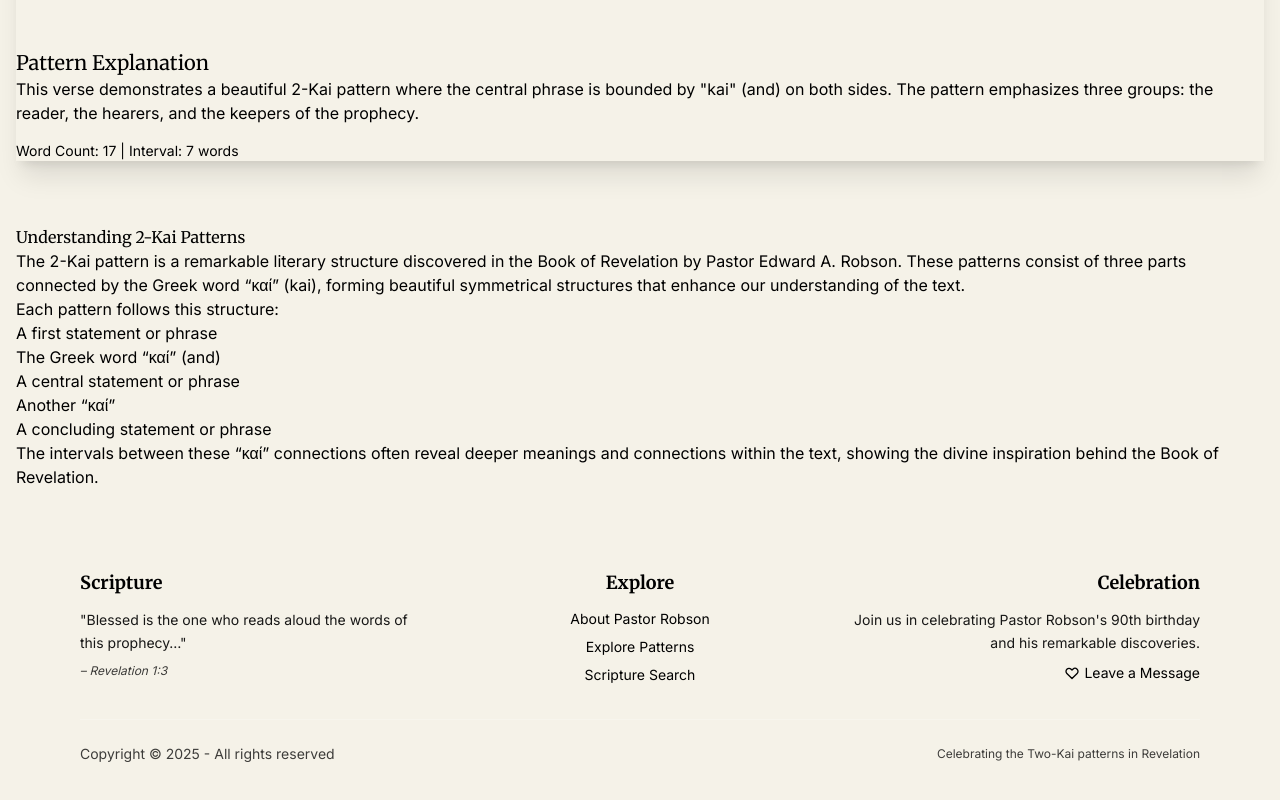
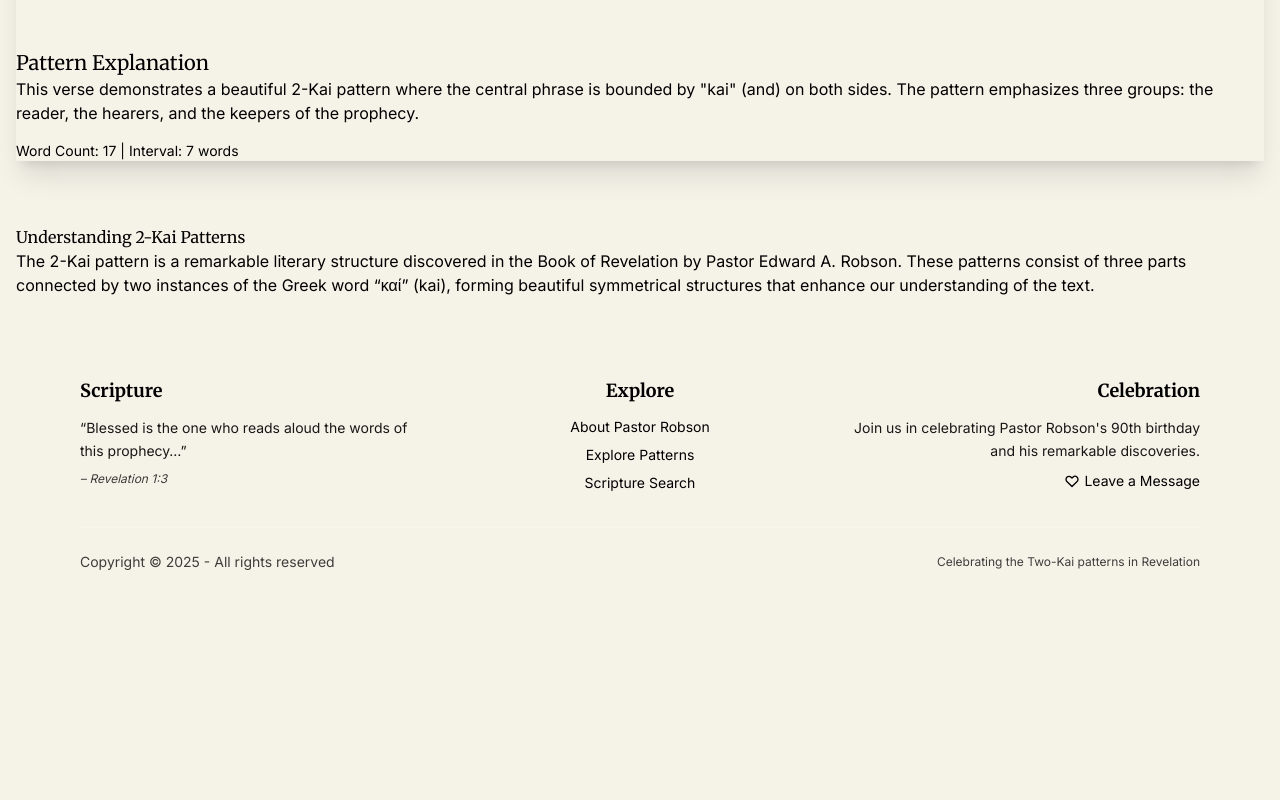
Before and after one commit to kk99807/two-kai, a Next.js app: page /patterns in a window 1280 px wide. Shown: the part 870-1670 px from the top of the page. After the commit the page ends 1490 px from the top, so only its background shows below. Built offline with nearby package versions, Linux system fonts and the light colour scheme.

Commit message:
fix: lint errors

```diff
--- a/src/app/patterns/page.tsx
+++ b/src/app/patterns/page.tsx
@@ -54,23 +54,9 @@ export default function PatternsPage() {
         <h2 className="font-serif">Understanding 2-Kai Patterns</h2>
         <p>
           The 2-Kai pattern is a remarkable literary structure discovered in the Book of Revelation
-          by Pastor Edward A. Robson. These patterns consist of three parts connected by the Greek
+          by Pastor Edward A. Robson. These patterns consist of three parts connected by two instances of the Greek
           word &ldquo;καί&rdquo; (kai), forming beautiful symmetrical structures that enhance our understanding
           of the text.
-        </p>
-        <p>
-          Each pattern follows this structure:
-        </p>
-        <ul>
-          <li>A first statement or phrase</li>
-          <li>The Greek word &ldquo;καί&rdquo; (and)</li>
-          <li>A central statement or phrase</li>
-          <li>Another &ldquo;καί&rdquo;</li>
-          <li>A concluding statement or phrase</li>
-        </ul>
-        <p>
-          The intervals between these &ldquo;καί&rdquo; connections often reveal deeper meanings and connections
-          within the text, showing the divine inspiration behind the Book of Revelation.
         </p>
       </div>
     </div>
--- a/src/components/Footer.tsx
+++ b/src/components/Footer.tsx
@@ -8,9 +8,9 @@ export default function Footer() {
           <div className="text-center md:text-left">
             <h3 className="font-serif text-lg font-semibold mb-3">Scripture</h3>
             <blockquote className="text-sm opacity-90 leading-relaxed">
-              "Blessed is the one who reads aloud the words of this prophecy…"
+              &ldquo;Blessed is the one who reads aloud the words of this prophecy&hellip;&rdquo;
             </blockquote>
-            <cite className="text-xs opacity-75 italic block mt-2">– Revelation 1:3</cite>
+            <cite className="text-xs opacity-75 italic block mt-2">&ndash; Revelation 1:3</cite>
           </div>
 
           {/* Navigation Links */}
@@ -33,7 +33,7 @@ export default function Footer() {
           <div className="text-center md:text-right">
             <h3 className="font-serif text-lg font-semibold mb-3">Celebration</h3>
             <p className="text-sm opacity-90 leading-relaxed mb-2">
-              Join us in celebrating Pastor Robson's 90th birthday and his remarkable discoveries.
+              Join us in celebrating Pastor Robson&apos;s 90th birthday and his remarkable discoveries.
             </p>
             <a href="/contact" className="inline-flex items-center gap-1 text-sm link link-hover hover:text-white transition-colors">
               <svg className="w-4 h-4" fill="none" stroke="currentColor" viewBox="0 0 24 24">
```
